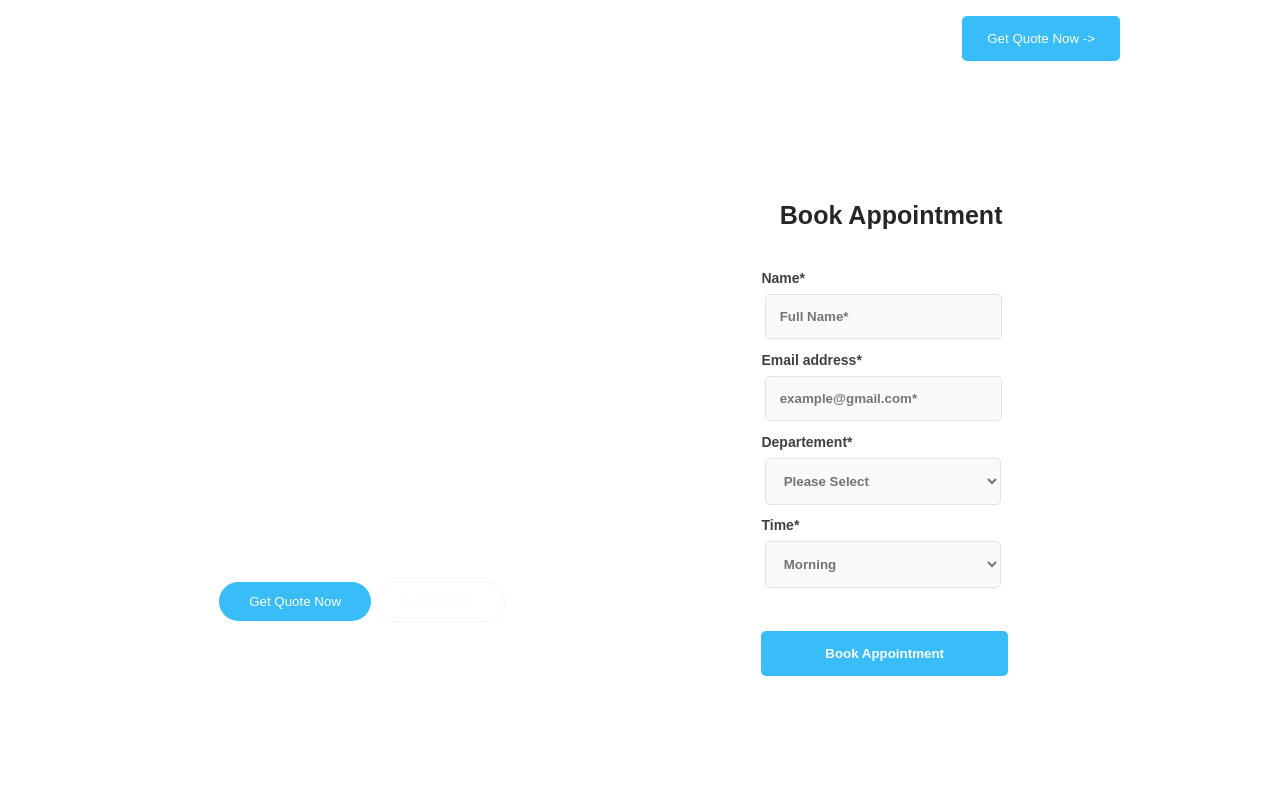
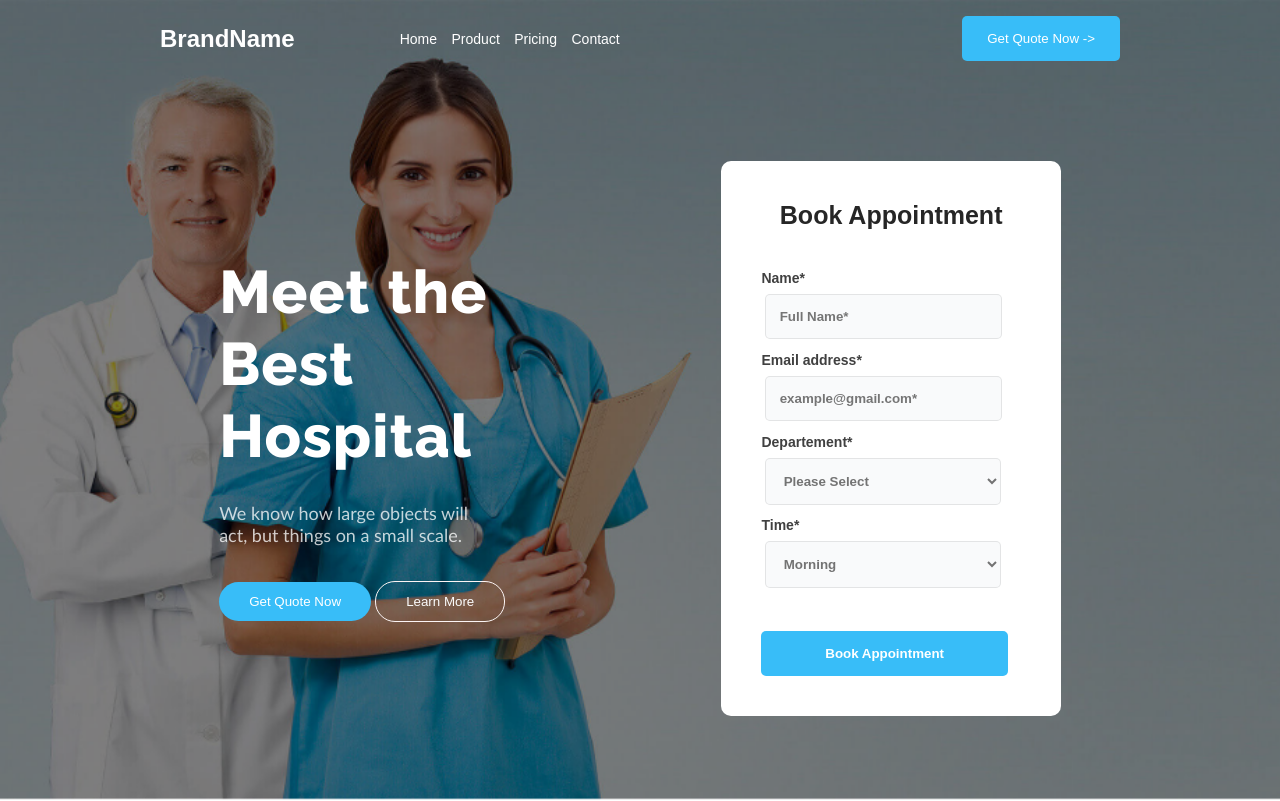
Before and after one commit to CodeMonk21/Hospital_Website, a plain HTML site: page index.html in a window 1280 px wide. Shown: the top 801 px of the page. Drawn offline with Linux system fonts and the light colour scheme.

Commit message:
fix error

```diff
--- a/styles/header.css
+++ b/styles/header.css
@@ -6,7 +6,7 @@
 .header{
     font-family: sans-serif;
     height: 100vh;
-    background: url(./assets/background.png);
+    background: url(../assets/background.png);
     background-repeat: no-repeat;
     background-size: cover;
     /* background-position: center; */
```
